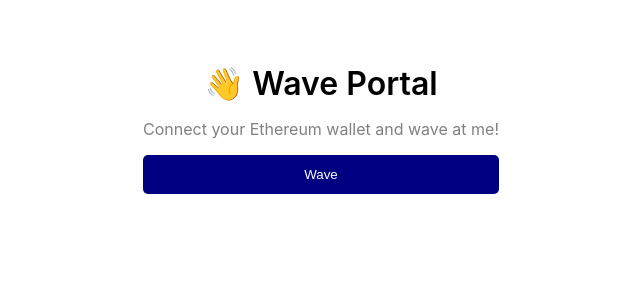
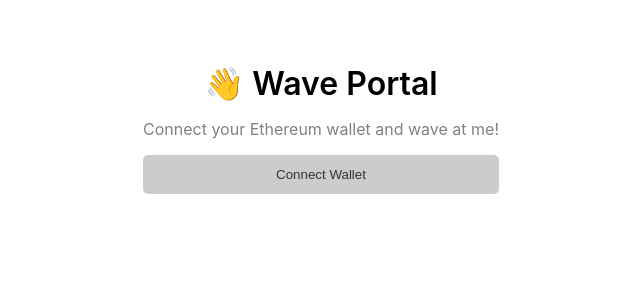
Before and after one commit to jinsley8/web3-wave-frontend, a React (Create React App) app: page / in a window 1280 px wide. Shown: the top 300 px of the page, without its empty margins (319-959 px from the left). Built offline with nearby package versions, Linux system fonts and the light colour scheme; the HTML template or start-up script is replaced by a standard one.

Commit message:
feat: Add button to connect MetaMask wallet

```diff
--- a/src/App.css
+++ b/src/App.css
@@ -24,6 +24,16 @@
   margin-top: 16px;
 }
 
+.connectButton {
+  color: #333;
+  cursor: pointer;
+  margin-top: 16px;
+  padding: 12px 16px;
+  border: 0;
+  border-radius: 5px;
+  background-color: #ccc;
+}
+
 .waveButton {
   color: #fff;
   cursor: pointer;
--- a/src/App.js
+++ b/src/App.js
@@ -36,6 +36,28 @@
     }
   }
 
+  /**
+  * Implement your connectWallet method here
+  */
+   const connectWallet = async () => {
+    try {
+      const { ethereum } = window;
+
+      if (!ethereum) {
+        alert("Get MetaMask!");
+        return;
+      }
+
+      const accounts = await ethereum.request({ method: "eth_requestAccounts" });
+
+      console.log("Connected", accounts[0]);
+      setCurrentAccount(accounts[0]);
+    } catch (error) {
+      console.log(error)
+    }
+  }
+
+
   useEffect(() => {
     checkIfWalletIsConnected();
   }, [])
@@ -51,9 +73,18 @@
           Connect your Ethereum wallet and wave at me!
         </div>
 
-        <button className="waveButton" onClick={null}>
-          Wave
-        </button>
+        {currentAccount && (
+          <button className="waveButton" onClick={null}>
+            Wave <span role="img" aria-label="Wave emoji"> 👋</span>
+          </button>
+        )}
+
+        {/** If there is no currentAccount render this button **/}
+        {!currentAccount && (
+          <button className="connectButton" onClick={connectWallet}>
+            Connect Wallet
+          </button>
+        )}
       </div>
     </div>
   );
```
